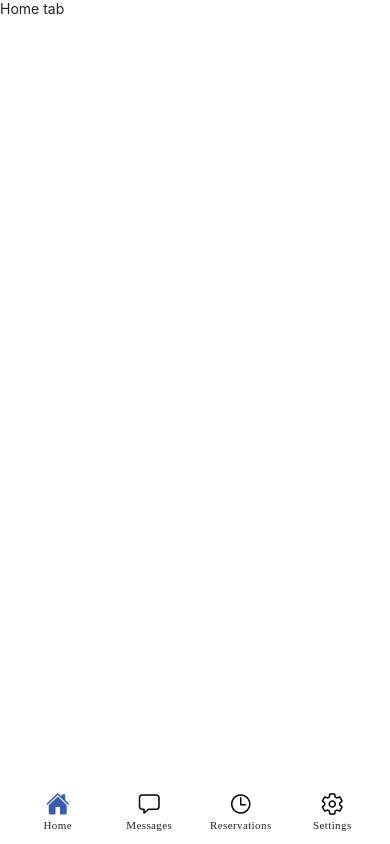
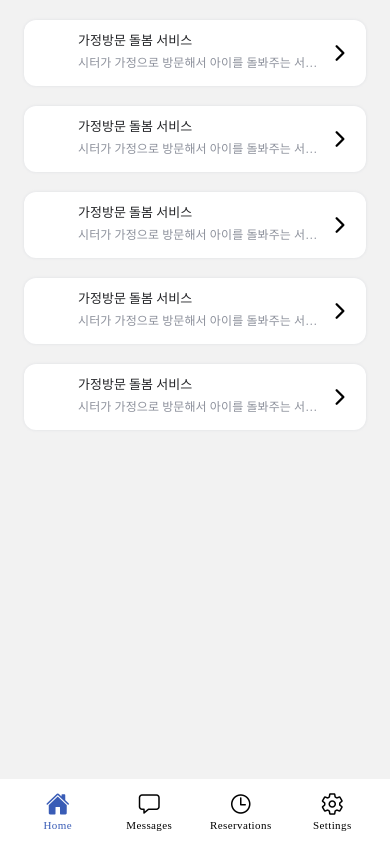
Before and after one commit to pawfect-match/pawfect-app, a React Native app: screen /Home in a window 390 px wide. Built offline with nearby package versions, Linux system fonts and the light colour scheme.

Commit message:
fix icon file

```diff
--- a/src/navigation/bottomTab/ClientNavigationBar.tsx
+++ b/src/navigation/bottomTab/ClientNavigationBar.tsx
@@ -64,7 +64,11 @@ const ClientTabBar = ({ state, descriptors, navigation }) => {
             accessibilityLabel={accessibilityLabel()}
             style={{ flex: 1, justifyContent: 'center', alignItems: 'center' }}>
             <ClientTabBarIcon focused={isFocused} name={route.name} />
-            {hasText && <Span labelS>{route?.name}</Span>}
+            {hasText && (
+              <Span labelS color={isFocused ? BrandColor['brand-blue'] : NeutralColor['neutral-0']}>
+                {route?.name}
+              </Span>
+            )}
           </TouchableOpacity>
         );
       })}
--- a/src/screens/home/HomeTabScreen.tsx
+++ b/src/screens/home/HomeTabScreen.tsx
@@ -1,8 +1,11 @@
-import { BrandColor } from '@design/library';
-import { Span } from '@design/styleAsProps';
 import React, { useState, useEffect } from 'react';
 import { SafeAreaView, View, StyleSheet, Text, TouchableOpacity, Image } from 'react-native';
+import Ionicons from 'react-native-vector-icons/Ionicons';
+
+import { BrandColor, NeutralColor } from '@design/library';
+import { Col, Row, Span } from '@design/styleAsProps';
 import CustomIcon from 'src/assets/icons';
+import CustomSafeAreaView from '@design/CustomSafeAreaView';
 
 interface Props {}
 
@@ -46,18 +49,39 @@ const HomeTabScreen = ({ navigation, route }) => {
   // return null
   // }
 
+  const renderSelection = () => {
+    return (
+      <Col ph6 mt20>
+        <Row bgNeutral100 radius12 ph16 pv12 alignCenter justifyBetween shadowColor={NeutralColor['neutral-50']} shadowOpacity={0.3} shadowRadius={3}>
+          <Row>
+            <CustomIcon name="drop-in-visit-icon" size={36} color={BrandColor['brand-blue']} />
+            <Col ml10 w250>
+              <Span subTitleS>가정방문 돌봄 서비스</Span>
+              <Span bodyS colorNeutral40 mt4 numberOfLines={1}>
+                시터가 가정으로 방문해서 아이를 돌봐주는 서비스 dflkajfkdsakjflkd
+              </Span>
+            </Col>
+          </Row>
+          <Ionicons name="chevron-forward" size={24} />
+        </Row>
+      </Col>
+    );
+  };
   /***********
    * render()
    ***********/
 
   return (
-    <SafeAreaView style={{ flex: 1, backgroundColor: 'white' }}>
-      <Span>Home tab</Span>
-      <CustomIcon name="overnight-boarding-icon" size={200} color={BrandColor['brand-blue']} />
-    </SafeAreaView>
+    <CustomSafeAreaView>
+      <Col ph18>
+        {renderSelection()}
+        {renderSelection()}
+        {renderSelection()}
+        {renderSelection()}
+        {renderSelection()}
+      </Col>
+    </CustomSafeAreaView>
   );
 };
 
-const styles = StyleSheet.create({});
-
 export default HomeTabScreen;
```
Also changed, not shown: src/assets/icons/selection.json (+1 -1 lines), src/assets/icons/icomoon.ttf.
